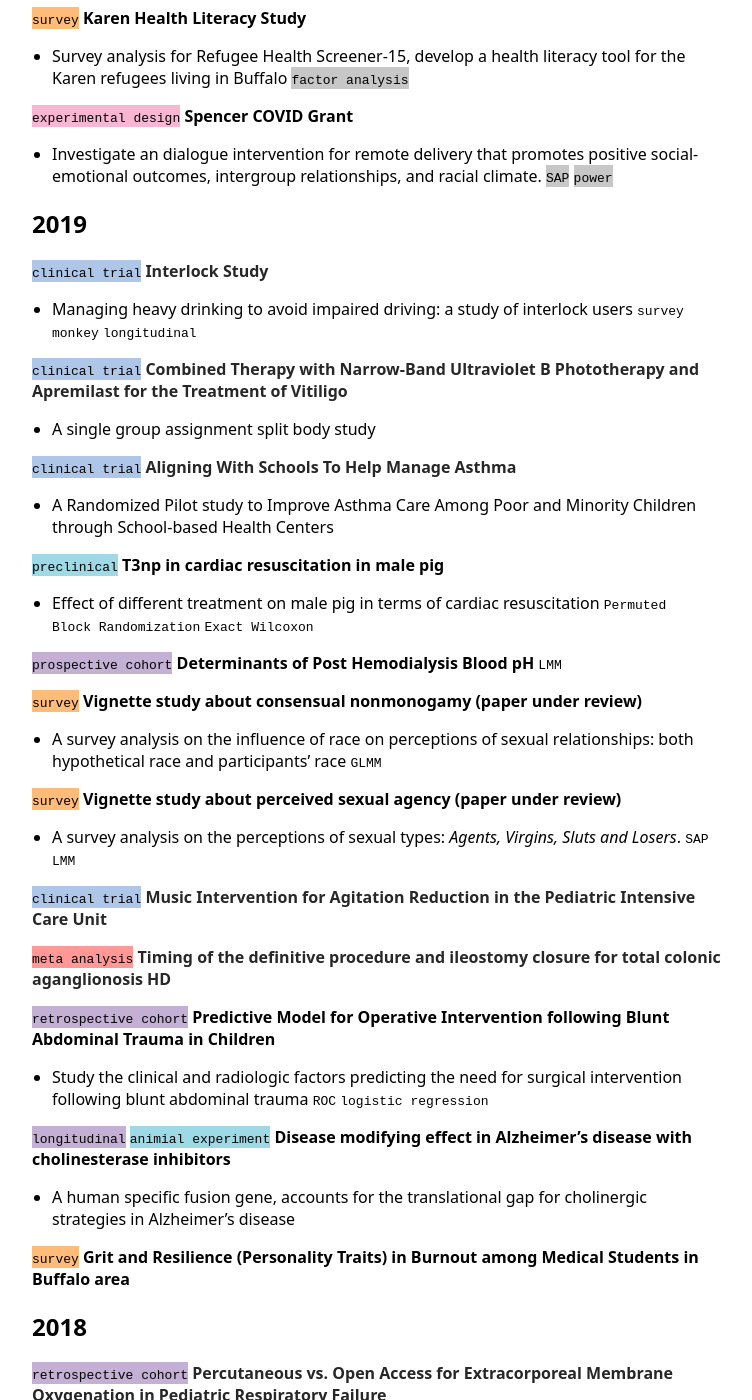
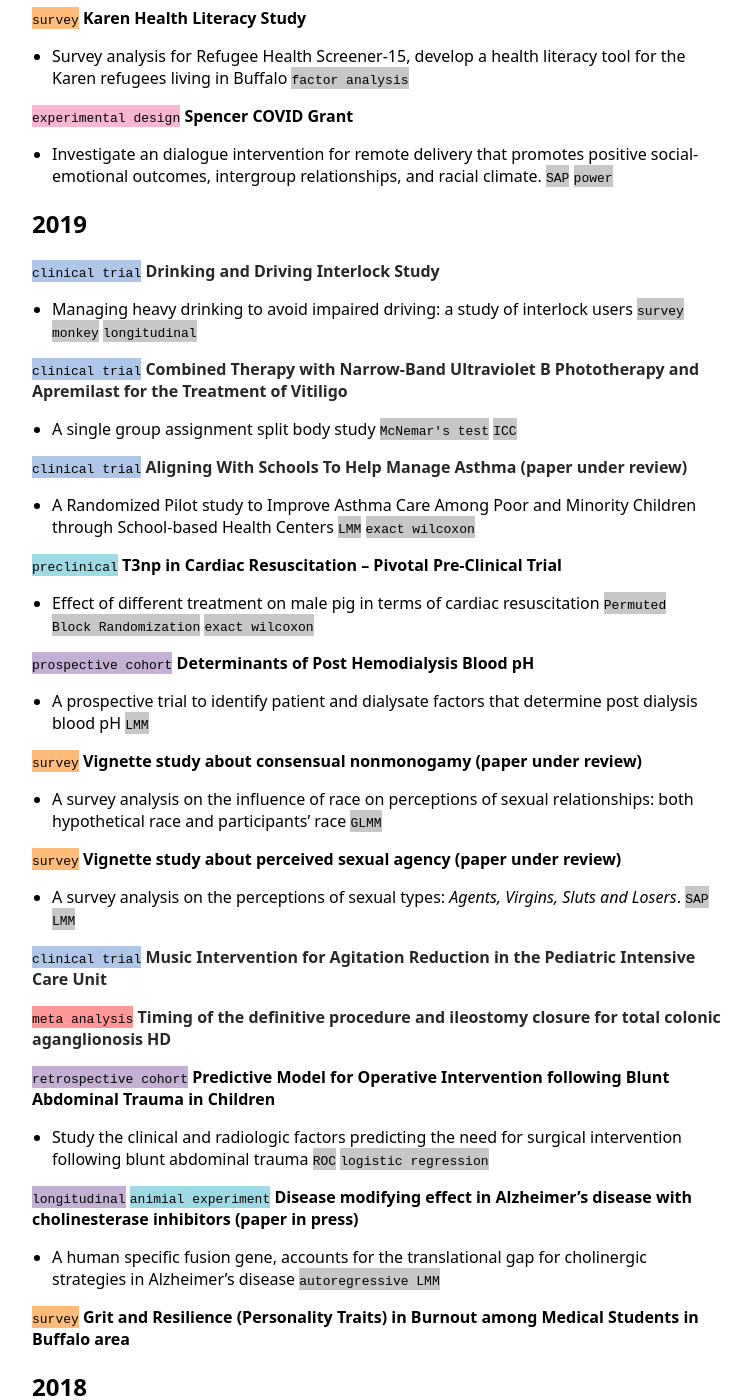
Before and after one commit to ziqiangc/ziqiangc.github.io, a Jekyll site: the page built from projects.md, in a window 1280 px wide and 1400 px high, scrolled down 394 px. Shown: the whole window, without its empty margins (258-1010 px from the left). Built offline with Jekyll 4.4.1, drawn with Linux system fonts in a browser that asks for light colours; our own code applies the rules of GitHub Pages for plain Markdown files; some of the changed text lies outside the part shown.

Commit message:
Update projects.md

```diff
--- a/projects.md
+++ b/projects.md
@@ -13,42 +13,43 @@
 - Investigate an dialogue intervention for remote delivery that promotes positive social-emotional outcomes, intergroup relationships, and racial climate. <span style="background-color: #c7c7c7">`SAP`</span> <span style="background-color: #c7c7c7">`power`</span>
 
 ## 2019
-<span style="background-color: #aec7e8">`clinical trial`</span> [**Interlock Study**](https://www.research.buffalo.edu/portal/clinicaltrial/protocol/5155)
-- Managing heavy drinking to avoid impaired driving: a study of interlock users `survey monkey` `longitudinal`
+<span style="background-color: #aec7e8">`clinical trial`</span> [**Drinking and Driving Interlock Study**](https://www.research.buffalo.edu/portal/clinicaltrial/protocol/5155)
+- Managing heavy drinking to avoid impaired driving: a study of interlock users <span style="background-color: #c7c7c7">`survey monkey`</span> <span style="background-color: #c7c7c7">`longitudinal`</span>
 
 <span style="background-color: #aec7e8">`clinical trial`</span> [**Combined Therapy with Narrow-Band Ultraviolet B Phototherapy and Apremilast for the Treatment of Vitiligo**](https://clinicaltrials.gov/ct2/show/study/NCT03123016)
-- A single group assignment split body study
+- A single group assignment split body study <span style="background-color: #c7c7c7">`McNemar's test`</span> <span style="background-color: #c7c7c7">`ICC`</span>
 
-<span style="background-color: #aec7e8">`clinical trial`</span> [**Aligning With Schools To Help Manage Asthma**](https://clinicaltrials.gov/ct2/show/NCT03032744)
-- A Randomized Pilot study to Improve Asthma Care Among Poor and Minority Children through School-based Health Centers
+<span style="background-color: #aec7e8">`clinical trial`</span> [**Aligning With Schools To Help Manage Asthma (paper under review)**](https://clinicaltrials.gov/ct2/show/NCT03032744)
+- A Randomized Pilot study to Improve Asthma Care Among Poor and Minority Children through School-based Health Centers <span style="background-color: #c7c7c7">`LMM`</span> <span style="background-color: #c7c7c7">`exact wilcoxon`</span>
 
-<span style="background-color: #9edae5">`preclinical`</span> **T3np in cardiac resuscitation in male pig**
-- Effect of different treatment on male pig in terms of cardiac resuscitation `Permuted Block Randomization` `Exact Wilcoxon`
+<span style="background-color: #9edae5">`preclinical`</span> **T3np in Cardiac Resuscitation – Pivotal Pre-Clinical Trial**
+- Effect of different treatment on male pig in terms of cardiac resuscitation <span style="background-color: #c7c7c7">`Permuted Block Randomization`</span> <span style="background-color: #c7c7c7">`exact wilcoxon`</span>
 
-<span style="background-color: #c5b0d5">`prospective cohort`</span> **Determinants of Post Hemodialysis Blood pH** `LMM`
+<span style="background-color: #c5b0d5">`prospective cohort`</span> **Determinants of Post Hemodialysis Blood pH**
+- A prospective trial to identify patient and dialysate factors that determine post dialysis blood pH <span style="background-color: #c7c7c7">`LMM`</span>
 
 <span style="background-color: #ffbb78">`survey`</span> **Vignette study about consensual nonmonogamy (paper under review)**
-- A survey analysis on the influence of race on perceptions of sexual relationships: both hypothetical race and participants' race `GLMM`
+- A survey analysis on the influence of race on perceptions of sexual relationships: both hypothetical race and participants' race <span style="background-color: #c7c7c7">`GLMM`</span>
 
 <span style="background-color: #ffbb78">`survey`</span> **Vignette study about perceived sexual agency (paper under review)**
-- A survey analysis on the perceptions of sexual types: *Agents, Virgins, Sluts and Losers*. `SAP` `LMM`
+- A survey analysis on the perceptions of sexual types: *Agents, Virgins, Sluts and Losers*. <span style="background-color: #c7c7c7">`SAP`</span> <span style="background-color: #c7c7c7">`LMM`</span>
 
 <span style="background-color: #aec7e8">`clinical trial`</span> [**Music Intervention for Agitation Reduction in the Pediatric Intensive Care Unit**](https://clinicaltrials.gov/ct2/show/NCT03453814)
 
 <span style="background-color: #ff9896">`meta analysis`</span> [**Timing of the definitive procedure and ileostomy closure for total colonic aganglionosis HD**](https://doi.org/10.1016/j.jpedsurg.2020.02.007)
 
 <span style="background-color: #c5b0d5">`retrospective cohort`</span> **Predictive Model for Operative Intervention following Blunt Abdominal Trauma in Children**
-- Study the clinical and radiologic factors predicting the need for surgical intervention following blunt abdominal trauma `ROC` `logistic regression`
+- Study the clinical and radiologic factors predicting the need for surgical intervention following blunt abdominal trauma <span style="background-color: #c7c7c7">`ROC`</span> <span style="background-color: #c7c7c7">`logistic regression`</span>
 
-<span style="background-color: #c5b0d5">`longitudinal`</span> <span style="background-color: #9edae5">`animial experiment`</span> **Disease modifying effect in Alzheimer’s disease with cholinesterase inhibitors**
-- A human specific fusion gene, accounts for the translational gap for cholinergic strategies in Alzheimer’s disease
+<span style="background-color: #c5b0d5">`longitudinal`</span> <span style="background-color: #9edae5">`animial experiment`</span> **Disease modifying effect in Alzheimer’s disease with cholinesterase inhibitors (paper in press)**
+- A human specific fusion gene, accounts for the translational gap for cholinergic strategies in Alzheimer’s disease <span style="background-color: #c7c7c7">`autoregressive LMM`</span>
 
 <span style="background-color: #ffbb78">`survey`</span> **Grit and Resilience (Personality Traits) in Burnout among Medical Students in Buffalo area**
 
 ## 2018
 
 <span style="background-color: #c5b0d5">`retrospective cohort`</span> [**Percutaneous vs. Open Access for Extracorporeal Membrane Oxygenation in Pediatric Respiratory Failure**](https://doi.org/10.1097/PCC.0000000000001691)
-- Evaluate trends in method of access (percutaneous vs. open cannulation) for pediatric extracorporeal membrane oxygenation (ECMO), and determine the effects of cannulation method on morbidity and mortality.
+- Evaluate trends in method of access (percutaneous vs. open cannulation) for pediatric extracorporeal membrane oxygenation (ECMO), and determine the effects of cannulation method on morbidity and mortality. <span style="background-color: #c7c7c7">`Cochrane-Armitage test`</span> <span style="background-color: #c7c7c7">`logistic regression`</span>
 
 ## 2017
 
```
